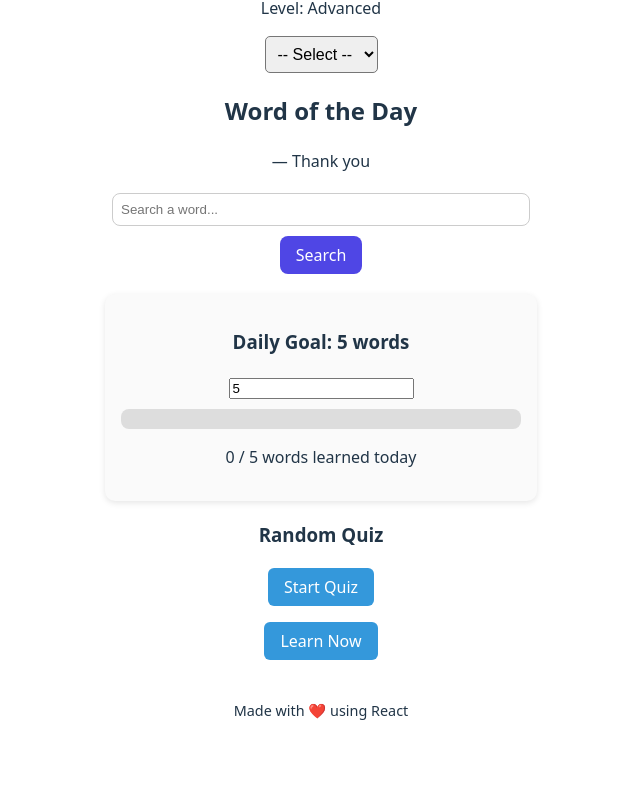
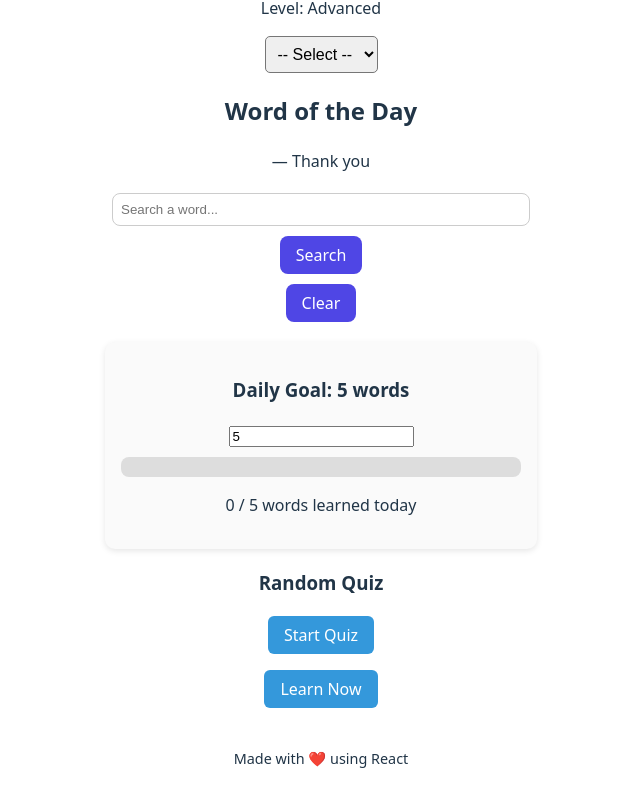
Before and after one commit to junk-value/Lang-Learn, a React (Vite) app in the folder frontend/learn-lang/: page / in a window 1280 px wide. Shown: the part 730-1532 px from the top of the page, without its empty margins (319-959 px from the left). Before the commit the page ends 1484 px from the top, so only its background shows below. Built offline with nearby package versions, Linux system fonts and the light colour scheme.

Commit message:
autocomplete

```diff
--- a/frontend/learn-lang/src/components/SearchWord.jsx
+++ b/frontend/learn-lang/src/components/SearchWord.jsx
@@ -5,6 +5,17 @@ import "./SearchWord.css";
 export default function SearchWord({ selectedLanguage }) {
   const [query, setQuery] = useState("");
   const [result, setResult] = useState(null);
+
+  // compute suggestions dynamically instead of useState
+  const suggestions = query
+    ? wordsList.filter(
+        (w) =>
+          w[selectedLanguage]
+            ?.toLowerCase()
+            .startsWith(query.toLowerCase()) ||
+          w.en.toLowerCase().startsWith(query.toLowerCase())
+      )
+    : [];
 
   const handleSearch = () => {
     const found = wordsList.find(
@@ -15,15 +26,10 @@ export default function SearchWord({ selectedLanguage }) {
     setResult(found || "Not found");
   };
 
-  const suggestions = query
-    ? wordsList.filter(
-        (w) =>
-          w[selectedLanguage]
-            ?.toLowerCase()
-            .startsWith(query.toLowerCase()) ||
-          w.en.toLowerCase().startsWith(query.toLowerCase())
-      )
-    : [];
+  const handleClear = () => {
+    setQuery("");
+    setResult(null);
+  };
 
   return (
     <div className="search-word">
@@ -34,6 +40,7 @@ export default function SearchWord({ selectedLanguage }) {
         onChange={(e) => setQuery(e.target.value)}
       />
       <button onClick={handleSearch}>Search</button>
+      <button onClick={handleClear}>Clear</button>
 
       {result && (
         <p>
```
